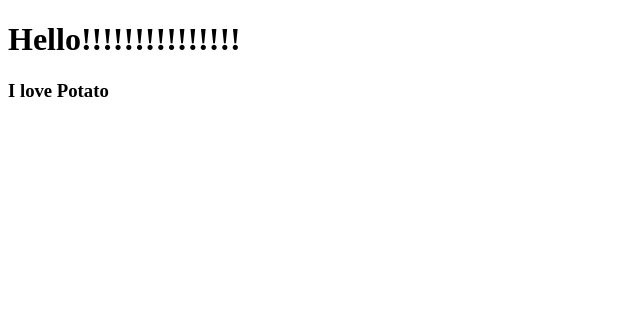
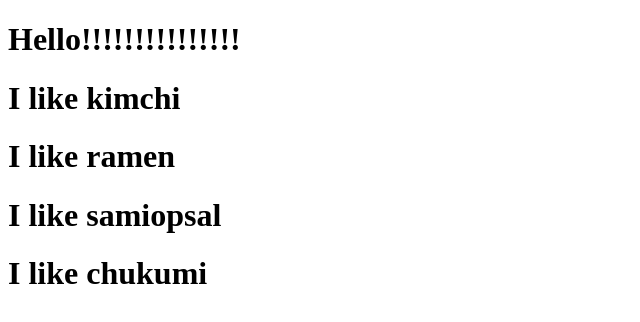
Before and after one commit to SeongBeom27/Reactjs-Basic, a React (Create React App) app: page / in a window 1280 px wide. Shown: the top 322 px of the page, without its empty margins (0-640 px from the left). Built offline with nearby package versions, Linux system fonts and the light colour scheme.

Commit message:
React JS 5. Component props

```diff
--- a/src/App.js
+++ b/src/App.js
@@ -1,11 +1,19 @@
 import React from 'react';
-import Potato from './Potato';
+
+function Food(props){
+    console.log(props.name);
+    return <h1>I like {props.name}</h1>;
+}
 
 function App() {
+    // kimchi와 같이 전달한 인자들을 props라고 부르자.
     return (
         <div>
             <h1>Hello!!!!!!!!!!!!!!!</h1>
-            <Potato />
+            <Food name="kimchi"/>
+            <Food name="ramen"/>
+            <Food name="samiopsal"/>
+            <Food name="chukumi"/>
         </div>
     );
 }
--- a/src/Potato.js
+++ /dev/null
@@ -1,10 +0,0 @@
-import React from "react";          // Import 해주어야 React가 여기에 jsx가 있는 component를 인식
-
-// 함수의 맨 앞이 대문자이어야 외부에서 사용할 수 있다.
-function Potato(){
-    return (
-        <div><h3>I love Potato</h3></div>
-    );
-}
-
-export default Potato;
--- a/src/index.js
+++ b/src/index.js
@@ -1,7 +1,7 @@
 import React from 'react';
 import ReactDOM from 'react-dom';
 import App from './App';
-import Potato from './Potato';
+
 /**
  * Component
  *
```
